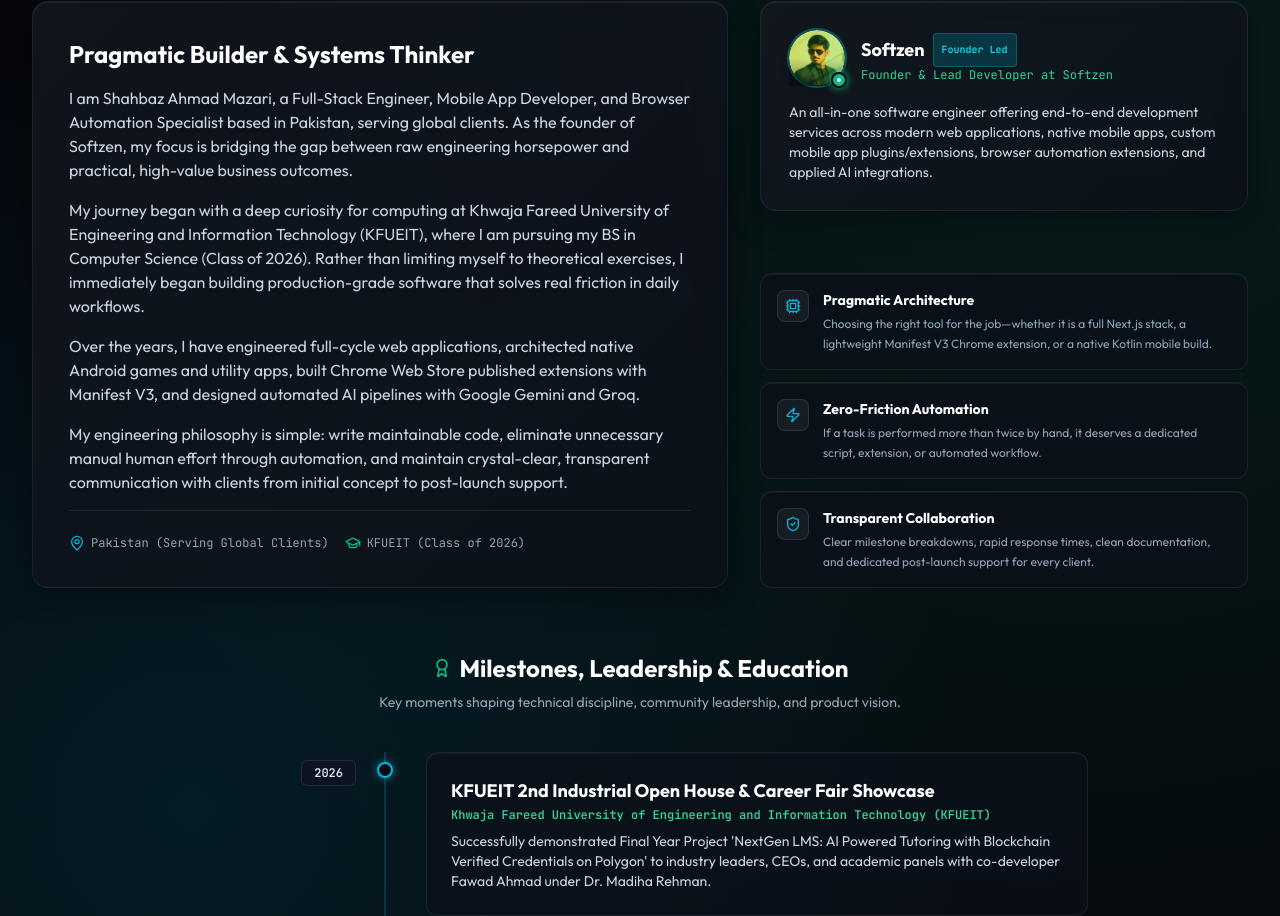
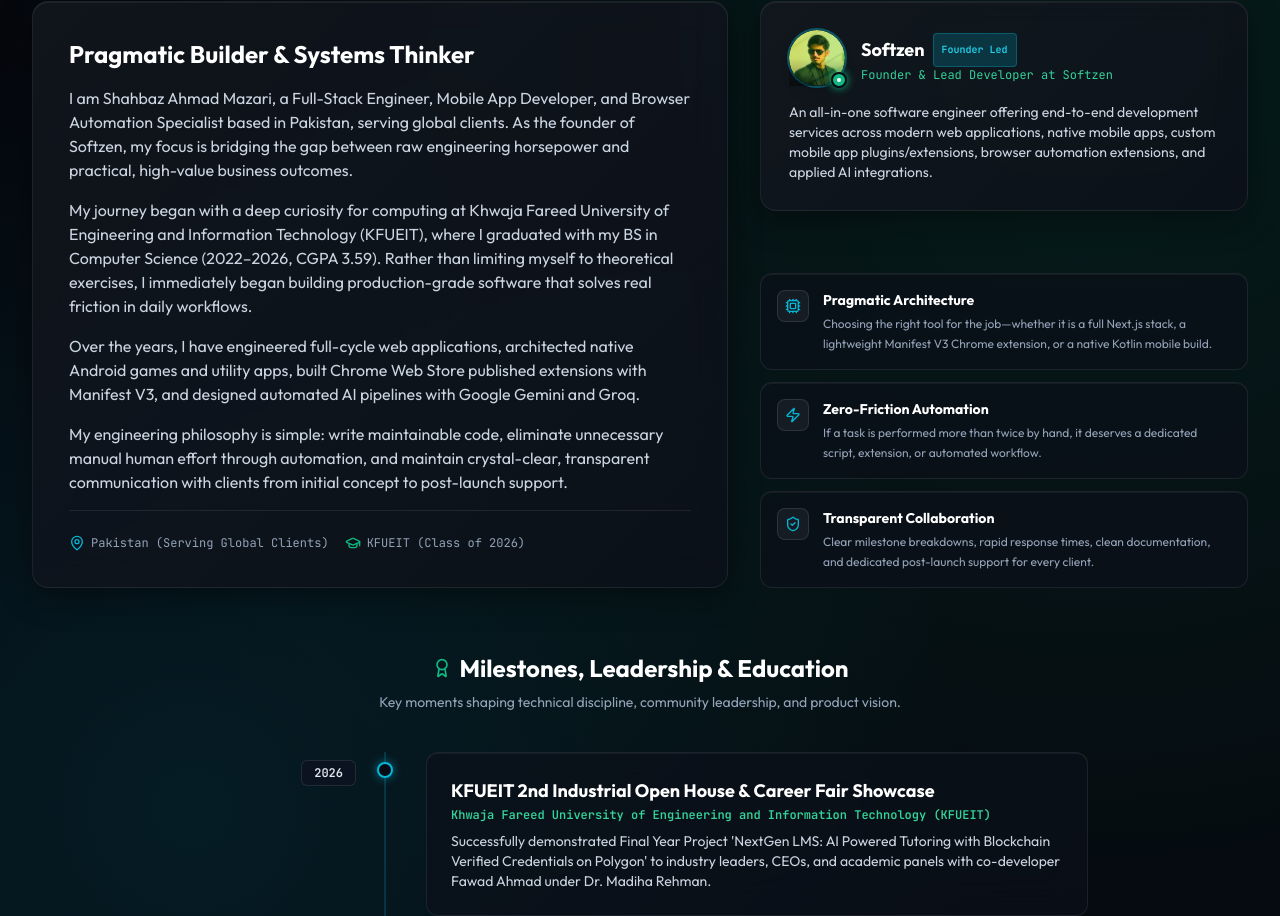
Before and after one commit to ShahbazAhmadMazari/my-website, a React (Vite) app: page / in a window 1280 px wide. Shown: the part 10877-11793 px from the top of the page. Built offline with nearby package versions, Linux system fonts and the light colour scheme.

Commit message:
Update About: graduated BSCS 2022-2026, CGPA 3.59

```diff
--- a/src/data/about.js
+++ b/src/data/about.js
@@ -1,7 +1,7 @@
 export const aboutData = {
   narrative: [
     "I am Shahbaz Ahmad Mazari, a Full-Stack Engineer, Mobile App Developer, and Browser Automation Specialist based in Pakistan, serving global clients. As the founder of Softzen, my focus is bridging the gap between raw engineering horsepower and practical, high-value business outcomes.",
-    "My journey began with a deep curiosity for computing at Khwaja Fareed University of Engineering and Information Technology (KFUEIT), where I am pursuing my BS in Computer Science (Class of 2026). Rather than limiting myself to theoretical exercises, I immediately began building production-grade software that solves real friction in daily workflows.",
+    "My journey began with a deep curiosity for computing at Khwaja Fareed University of Engineering and Information Technology (KFUEIT), where I graduated with my BS in Computer Science (2022–2026, CGPA 3.59). Rather than limiting myself to theoretical exercises, I immediately began building production-grade software that solves real friction in daily workflows.",
     "Over the years, I have engineered full-cycle web applications, architected native Android games and utility apps, built Chrome Web Store published extensions with Manifest V3, and designed automated AI pipelines with Google Gemini and Groq.",
     "My engineering philosophy is simple: write maintainable code, eliminate unnecessary manual human effort through automation, and maintain crystal-clear, transparent communication with clients from initial concept to post-launch support."
   ],
@@ -49,9 +49,9 @@ export const aboutData = {
     },
     {
       year: "2022 - 2026",
-      title: "BS in Computer Science",
+      title: "BS in Computer Science — Graduated",
       organization: "Khwaja Fareed University of Engineering and Information Technology (KFUEIT)",
-      description: "Rigorous coursework in Data Structures, Algorithms, Computer Architecture, Distributed Systems, Software Engineering, and Database Systems."
+      description: "Graduated 2026 — CGPA 3.59 / 4.00. Rigorous coursework in Data Structures, Algorithms, Computer Architecture, Distributed Systems, Software Engineering, and Database Systems."
     },
     {
       year: "2023",
```
